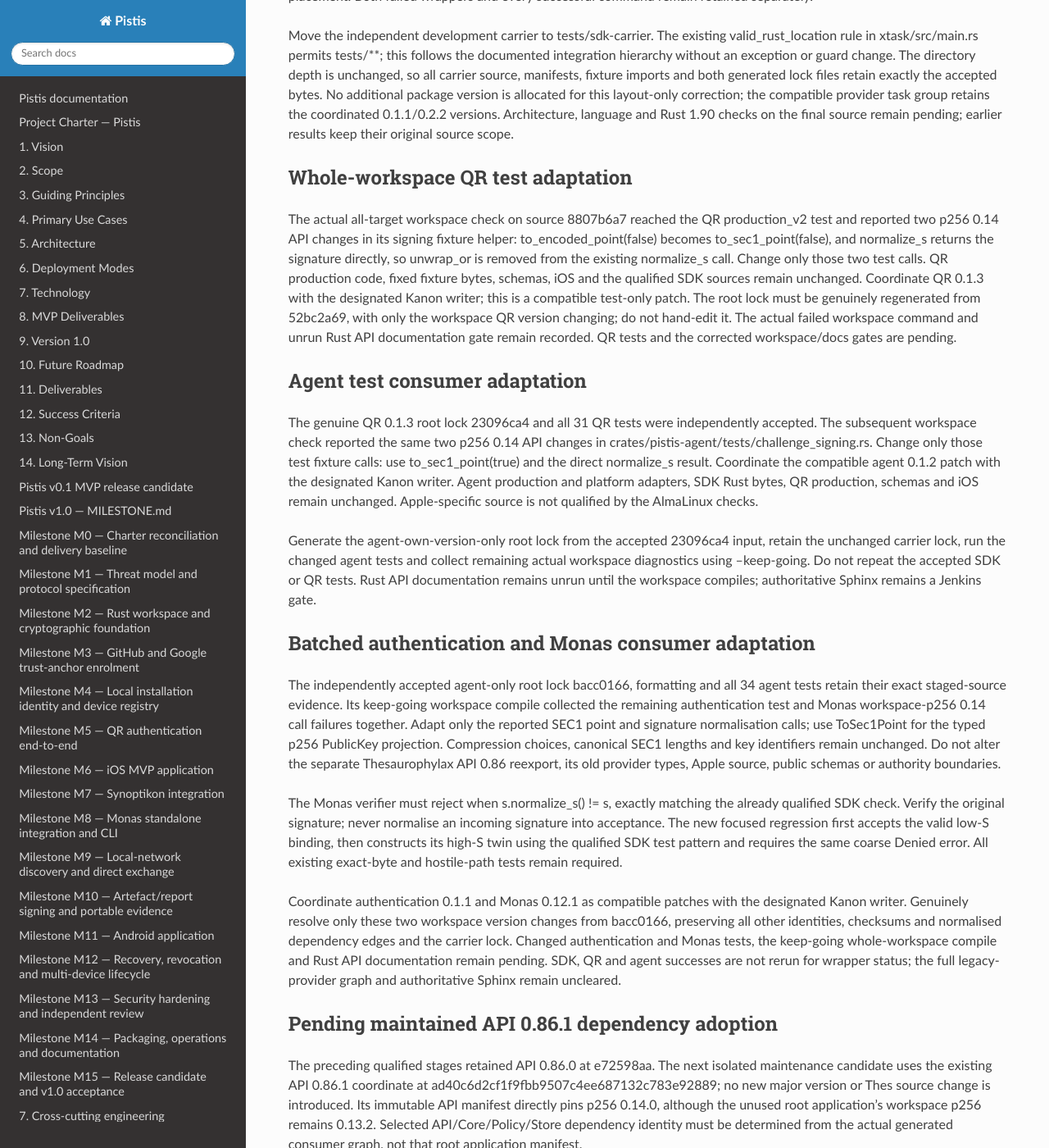
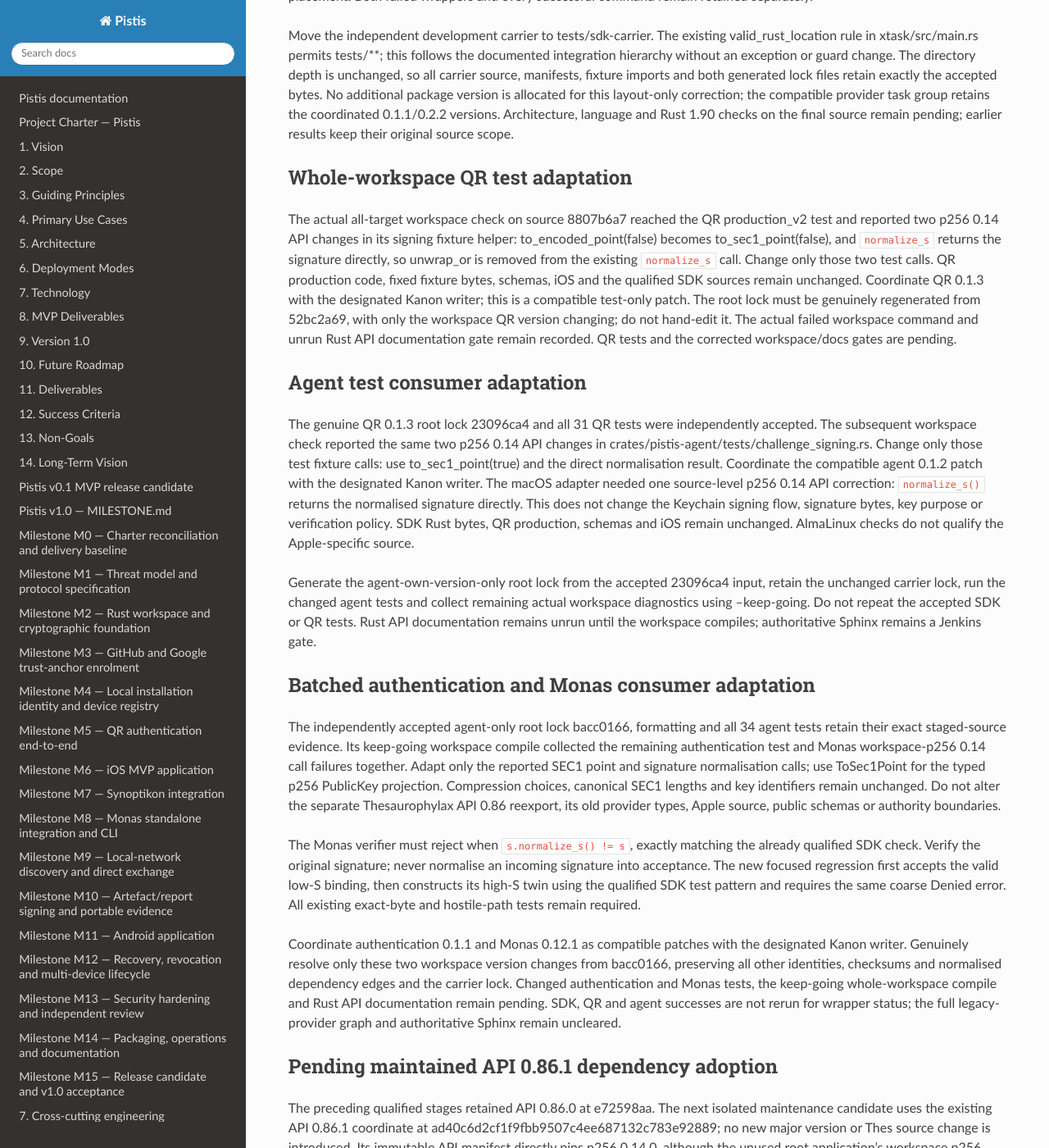
Before and after one commit to sagrudd/pistis, a Sphinx documentation site: the page built from docs/development/mne1550-provider-migration.md, in a window 1280 px wide and 1400 px high, scrolled down 3247 px. Shown: the whole window at 82% size. Built offline with Sphinx 7.4.7 and the Read the Docs theme 3.1.0, drawn with Linux system fonts in a browser that asks for light colours; the version number could not be read and is left out.

Commit message:
Fix macOS signer for p256 0.14

```diff
--- a/docs/development/mne1550-provider-migration.md
+++ b/docs/development/mne1550-provider-migration.md
@@ -184,8 +184,8 @@ remain pending; earlier results keep their original source scope.
 The actual all-target workspace check on source 8807b6a7 reached the QR
 production_v2 test and reported two p256 0.14 API changes in its signing
 fixture helper: to_encoded_point(false) becomes to_sec1_point(false), and
-normalize_s returns the signature directly, so unwrap_or is removed from
-the existing normalize_s call. Change only those two test calls. QR production
+`normalize_s` returns the signature directly, so unwrap_or is removed from
+the existing `normalize_s` call. Change only those two test calls. QR production
 code, fixed fixture bytes, schemas, iOS and the qualified SDK sources remain
 unchanged. Coordinate QR 0.1.3 with the designated Kanon writer; this is a
 compatible test-only patch. The root lock must be genuinely regenerated from
@@ -198,11 +198,13 @@ remain recorded. QR tests and the corrected workspace/docs gates are pending.
 The genuine QR 0.1.3 root lock 23096ca4 and all 31 QR tests were independently
 accepted. The subsequent workspace check reported the same two p256 0.14 API
 changes in crates/pistis-agent/tests/challenge_signing.rs. Change only those
-test fixture calls: use to_sec1_point(true) and the direct normalize_s result.
+test fixture calls: use to_sec1_point(true) and the direct normalisation result.
 Coordinate the compatible agent 0.1.2 patch with the designated Kanon writer.
-Agent production and platform adapters, SDK Rust bytes, QR production, schemas
-and iOS remain unchanged. Apple-specific source is not qualified by the
-AlmaLinux checks.
+The macOS adapter needed one source-level p256 0.14 API correction:
+`normalize_s()` returns the normalised signature directly. This does not change
+the Keychain signing flow, signature bytes, key purpose or verification policy.
+SDK Rust bytes, QR production, schemas and iOS remain unchanged. AlmaLinux
+checks do not qualify the Apple-specific source.
 
 Generate the agent-own-version-only root lock from the accepted 23096ca4
 input, retain the unchanged carrier lock, run the changed agent tests and
@@ -221,7 +223,7 @@ projection. Compression choices, canonical SEC1 lengths and key identifiers
 remain unchanged. Do not alter the separate Thesaurophylax API 0.86 reexport,
 its old provider types, Apple source, public schemas or authority boundaries.
 
-The Monas verifier must reject when s.normalize_s() != s, exactly matching
+The Monas verifier must reject when `s.normalize_s() != s`, exactly matching
 the already qualified SDK check. Verify the original signature; never
 normalise an incoming signature into acceptance. The new focused regression
 first accepts the valid low-S binding, then constructs its high-S twin using
```
Also changed, not shown: CHANGELOG.md (+3 -2 lines), 1 other file.
